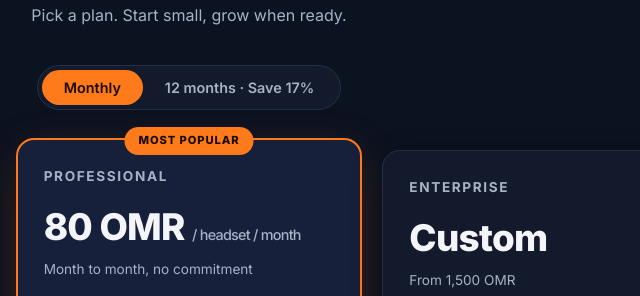
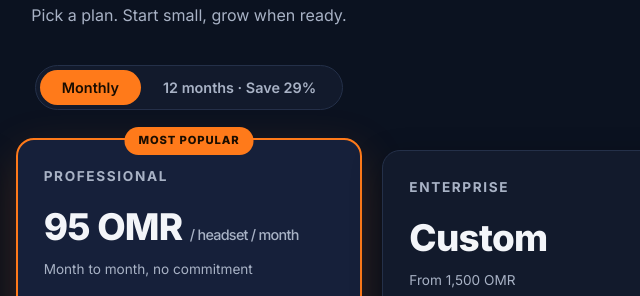
Before and after one commit to mohammadrezahamedi/hamedistudio, a plain HTML site: page index.html in a window 1280 px wide. Both pictures are taken after a click on the button "Monthly". Shown: the part 2174-2470 px from the top of the page, 451-1091 px from the left. Drawn offline with Linux system fonts and the light colour scheme.

Commit message:
Pro monthly 95 OMR, 29% saving on 12-month plan
Co-Authored-By: Claude Sonnet 5.5 <noreply@anthropic.com>

```diff
--- a/index.html
+++ b/index.html
@@ -161,7 +161,7 @@ footer{border-top:1px solid var(--line);padding:30px 0;color:var(--muted);font-s
   <h2>Simple pricing</h2><p class="lead">Pick a plan. Start small, grow when ready.</p>
   <div class="toggle" role="group" aria-label="Billing period">
     <button id="bMonthly" type="button">Monthly</button>
-    <button id="bAnnual" class="on" type="button">12 months &middot; Save 17%</button>
+    <button id="bAnnual" class="on" type="button">12 months &middot; Save 29%</button>
   </div>
   <div class="grid g3">
     <div class="card price">
@@ -175,7 +175,7 @@ footer{border-top:1px solid var(--line);padding:30px 0;color:var(--muted);font-s
       <div class="badge">MOST POPULAR</div>
       <h3>PROFESSIONAL</h3>
       <div class="amt"><span id="proAmt">67 OMR</span> <small>/ headset / month</small></div>
-      <div class="sub" id="proSub">12-month plan, save <b>17%</b></div>
+      <div class="sub" id="proSub">12-month plan, save <b>29%</b></div>
       <ul><li>Everything in Starter</li><li>Onboarding included</li><li>Priority support</li><li>1 on-site training session per year</li></ul>
       <a class="btn p" href="#" data-mail="Get Started (Professional)">Get Started</a>
     </div>
@@ -244,8 +244,8 @@ document.getElementById("cLinked").href = LINKEDIN;
 var bM = document.getElementById("bMonthly"), bA = document.getElementById("bAnnual");
 function setBilling(annual){
   bA.classList.toggle("on", annual); bM.classList.toggle("on", !annual);
-  document.getElementById("proAmt").textContent = annual ? "67 OMR" : "80 OMR";
-  document.getElementById("proSub").innerHTML   = annual ? "12-month plan, save <b>17%</b>" : "Month to month, no commitment";
+  document.getElementById("proAmt").textContent = annual ? "67 OMR" : "95 OMR";
+  document.getElementById("proSub").innerHTML   = annual ? "12-month plan, save <b>29%</b>" : "Month to month, no commitment";
 }
 bM.onclick = function(){ setBilling(false); };
 bA.onclick = function(){ setBilling(true); };
```
